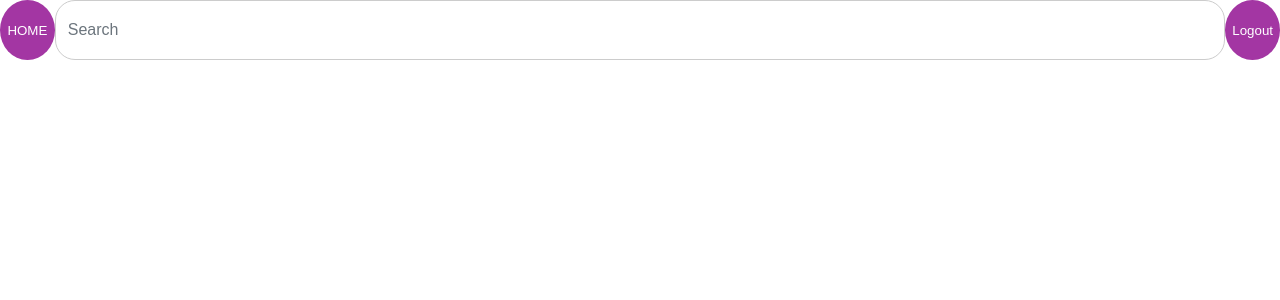
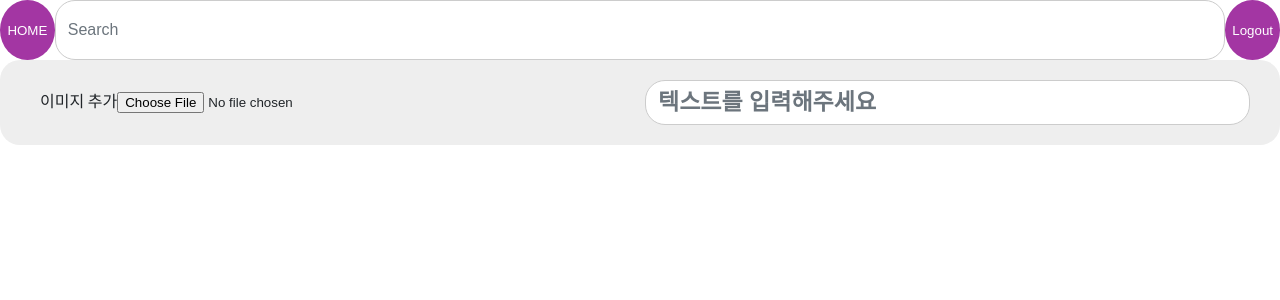
Before and after one commit to HseongH/Bohemian-Rhapsody, a React (Create React App) app: page /write in a window 1280 px wide. Shown: the top 300 px of the page. Built offline with nearby package versions, Linux system fonts and the light colour scheme.

Commit message:
그리드 요소 수정

```diff
--- a/src/elements/Grid.js
+++ b/src/elements/Grid.js
@@ -2,28 +2,30 @@ import React from 'react';
 import styled from 'styled-components';
 
 const Grid = ({ children, _onClick, ...props }) => {
-
   return (
     <React.Fragment>
-            <GridBox {...props} onClick={_onClick} >{children}</GridBox>
+      <GridBox {...props} onClick={_onClick}>
+        {children}
+      </GridBox>
     </React.Fragment>
-    )
-}
+  );
+};
 
 Grid.defaultProps = {
   children: null,
   is_flex: false,
-    width: "100%",
+  width: '100%',
   padding: false,
   margin: false,
   align: false,
   bg: false,
-    _onClick: () => { },
-    shadow: false
-}
+  _onClick: () => {},
+  shadow: false,
+};
 
 const GridBox = styled.div`
-    ${(props) => (props.is_flex ? `display: flex; align-iems: center; justify-content: ${props.is_flex};` : '')}
+  ${(props) =>
+    props.is_flex ? `display: flex; align-iems: center; justify-content: ${props.is_flex};` : ''}
   width: ${(props) => props.width};
   height: 100%;
   ${(props) => (props.padding ? `padding: ${props.padding};` : '')}
@@ -31,7 +33,8 @@ const GridBox = styled.div`
     ${(props) => (props.align ? `text-align: ${props.align};` : '')}
     ${(props) => (props.bg ? `background-color: ${props.bg};` : '')}
     ${(props) => (props.shadow ? `box-shadow: 5px 9px 15px grey; ` : '')}
+    ${(props) => (props.radius ? `border-radius: ${props.radius};` : '')}
     box-sizing: border-box;
 `;
 
-export default Grid
+export default Grid;
--- a/src/pages/Write.js
+++ b/src/pages/Write.js
@@ -1,9 +1,29 @@
 // LIBRARY
 import React from 'react';
-import styled from 'styled-components';
+// import styled from 'styled-components';
+
+// ELEMENTS
+import { Grid, Button, Input } from '../elements/index';
 
 const Write = (props) => {
-  return <div></div>;
+  return (
+    <Grid
+      is_flex="space-between"
+      margin="0 auto"
+      padding="20px 30px"
+      bg="#eee"
+      style={{ borderRadius: '20px' }}
+    >
+      <Grid padding="10px" style={{ borderRadius: '10px' }}>
+        <label htmlFor="input--file">이미지 추가</label>
+        <input type="file" id="input--file" />
+      </Grid>
+
+      <Grid>
+        <Input fontSize="23px" style={{ fontWeight: 700 }} />
+      </Grid>
+    </Grid>
+  );
 };
 
 Write.defaultProps = {};
```
Lines whose indentation alone changed are shown as unchanged.
